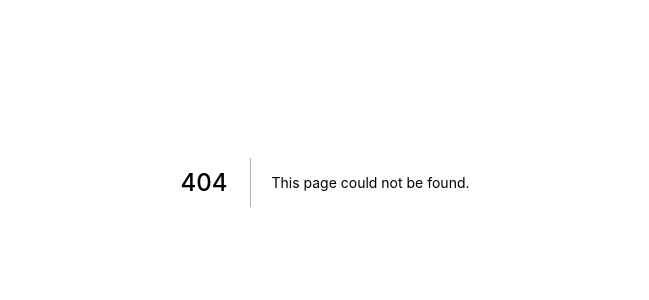
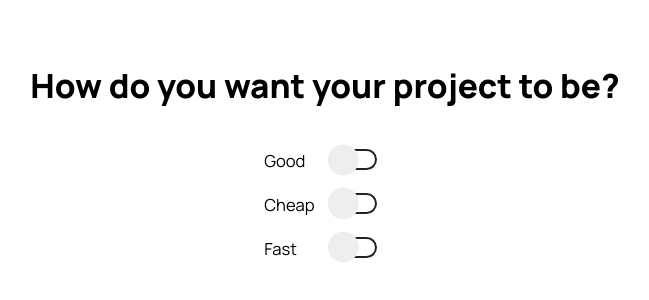
Before and after one commit to benxene/7days-50projects, a Next.js app: page /good-cheap-fast in a window 1280 px wide. Before the commit this address had no page. Shown: the part 218-518 px from the top of the page, without its empty margins (315-964 px from the left). Built offline with nearby package versions, Linux system fonts and the light colour scheme.

Commit message:
Added Good cheap fast (#63)
* added checkbox

* Added Good, Cheap, Fast

```diff
--- /dev/null
+++ b/src/components/Switch.tsx
@@ -0,0 +1,59 @@
+import { ChangeEvent } from 'react';
+import styled from 'styled-components';
+import { colors } from '../constants/theme';
+
+export default function Switch({ checked, onChange, id, ...props }: IProps) {
+  return (
+    <>
+      <Check id={id || 'theCheck'} type='checkbox' checked={checked} onChange={onChange} {...props} />
+      <Label htmlFor={id || 'theCheck'} />
+    </>
+  );
+}
+
+interface IProps {
+  checked: boolean;
+  id?: string;
+  onChange: (event: ChangeEvent<HTMLInputElement>) => void;
+  props?: any;
+}
+
+const Label = styled.label`
+  display: inline-block;
+  cursor: pointer;
+  width: 4rem;
+  height: 2rem;
+  border-radius: 1rem;
+  border: 2px solid #222;
+  position: relative;
+  transition: all 0.1s;
+
+  &::before {
+    content: '';
+    position: absolute;
+    top: 50%;
+    left: -10%;
+    background-color: #eee;
+    height: 3rem;
+    width: 3rem;
+    transform: translate(-20%, -50%);
+    border-radius: 10rem;
+    box-shadow: 1px 2px 5px rgba(#000, 0.4);
+    transition: all 0.2s;
+  }
+`;
+
+const Check = styled.input`
+  visibility: hidden;
+  display: none;
+
+  &:checked + label {
+    border-color: ${colors.primary};
+
+    &::before {
+      left: auto;
+      transform: translate(65%, -50%);
+      background-color: ${colors.primary};
+    }
+  }
+`;
--- /dev/null
+++ b/src/pages/good-cheap-fast.tsx
@@ -0,0 +1,64 @@
+import Head from 'next/head';
+import { CenterContainer } from '../components/Utilities';
+import Switch from '../components/Switch';
+import { ChangeEvent, useReducer } from 'react';
+import styled from 'styled-components';
+
+export default function GoodCheapFast() {
+  const [choice, dispatch] = useReducer(reducer, initialChoices);
+  const handleChange = (event: ChangeEvent<HTMLInputElement>) => {
+    const { id: name, checked } = event.target;
+    dispatch({ type: name, value: checked });
+  };
+
+  return (
+    <>
+      <Head>
+        <title>Good Cheap Fast | 7 days 50 projects</title>
+      </Head>
+      <CenterContainer color='#fff'>
+        <h1>How do you want your project to be?</h1>
+        <OptionsGrid>
+          <p>Good</p>
+          <Switch checked={choice.good} id='good' onChange={handleChange} />
+          <p>Cheap</p>
+          <Switch checked={choice.cheap} id='cheap' onChange={handleChange} />
+          <p>Fast</p>
+          <Switch checked={choice.fast} id='fast' onChange={handleChange} />
+        </OptionsGrid>
+      </CenterContainer>
+    </>
+  );
+}
+
+const initialChoices: IChoices = {
+  good: false,
+  cheap: false,
+  fast: false
+};
+
+interface IChoices {
+  good: boolean;
+  cheap: boolean;
+  fast: boolean;
+}
+
+const reducer = (state: any, { type, value }: { type: string; value: boolean }) => {
+  switch (type) {
+    case 'good':
+      return { ...state, good: value, fast: value && state.cheap ? false : state.fast };
+
+    case 'cheap':
+      return { ...state, cheap: value, good: value && state.fast ? false : state.good };
+
+    case 'fast':
+      return { ...state, fast: value, cheap: value && state.good ? false : state.cheap };
+  }
+};
+
+const OptionsGrid = styled.main`
+  display: grid;
+  grid-template-columns: repeat(2, minmax(max-content, 1fr));
+  grid-gap: 2rem;
+  margin: 4rem;
+`;
```
